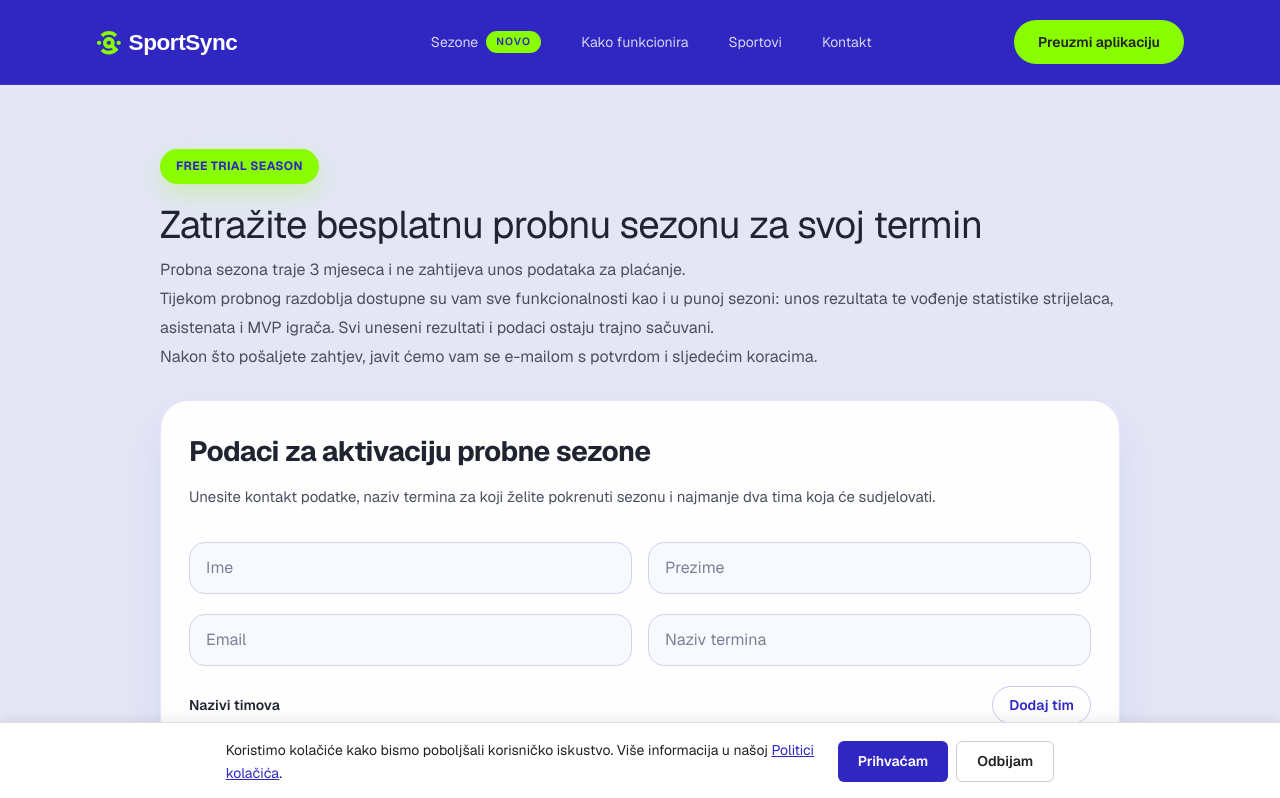
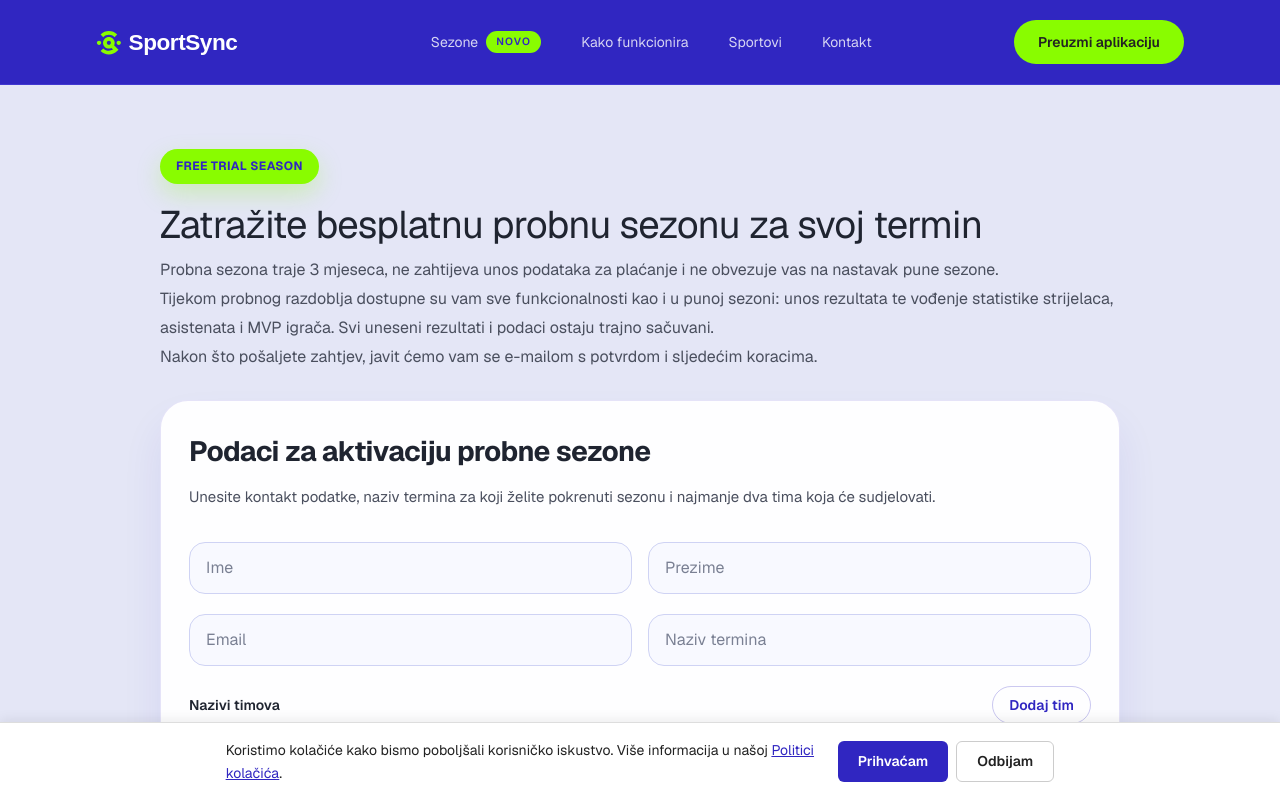
Before and after one commit to KAndrej90/sportsync-web, a Next.js app: page /free-trial-season in a window 1280 px wide. Shown: the top 798 px of the page. Built offline with nearby package versions, Linux system fonts and the light colour scheme.

Commit message:
text change

```diff
--- a/src/app/(legal)/free-trial-season/page.tsx
+++ b/src/app/(legal)/free-trial-season/page.tsx
@@ -16,7 +16,7 @@ export default function FreeTrialSeasonPage() {
           Zatražite besplatnu probnu sezonu za svoj termin
         </h1>
         <p className={styles.lastUpdated}>
-          Probna sezona traje 3 mjeseca i ne zahtijeva unos podataka za plaćanje.
+          Probna sezona traje 3 mjeseca, ne zahtijeva unos podataka za plaćanje i ne obvezuje vas na nastavak pune sezone.
           <br/>
           Tijekom probnog razdoblja dostupne su vam sve funkcionalnosti kao i u punoj sezoni:
           unos rezultata te vođenje statistike strijelaca, asistenata i MVP igrača.
```
